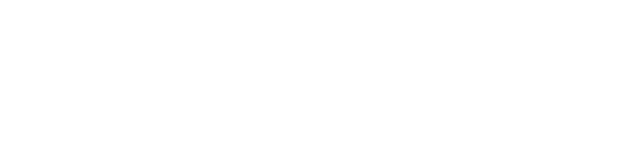
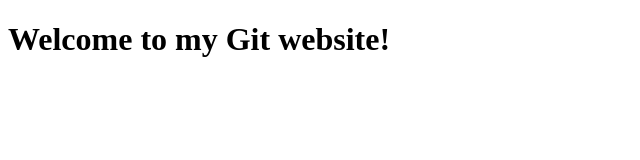
Before and after one commit to kimbrleemnt/my-first-git-repo, a plain HTML site: page index.html in a window 1280 px wide. Shown: the whole page, without its empty margins (0-640 px from the left). Drawn offline with Linux system fonts and the light colour scheme.

Commit message:
Started building the page.

```diff
--- a/index.html
+++ b/index.html
@@ -4,9 +4,10 @@
   <meta charset="UTF-8">
   <meta http-equiv="X-UA-Compatible" content="IE=edge">
   <meta name="viewport" content="width=device-width, initial-scale=1.0">
-  <title>Document</title>
+  <title>Git</title>
 </head>
 <body>
+  <h1>Welcome to my Git website!</h1>
 
 </body>
 </html>
```
